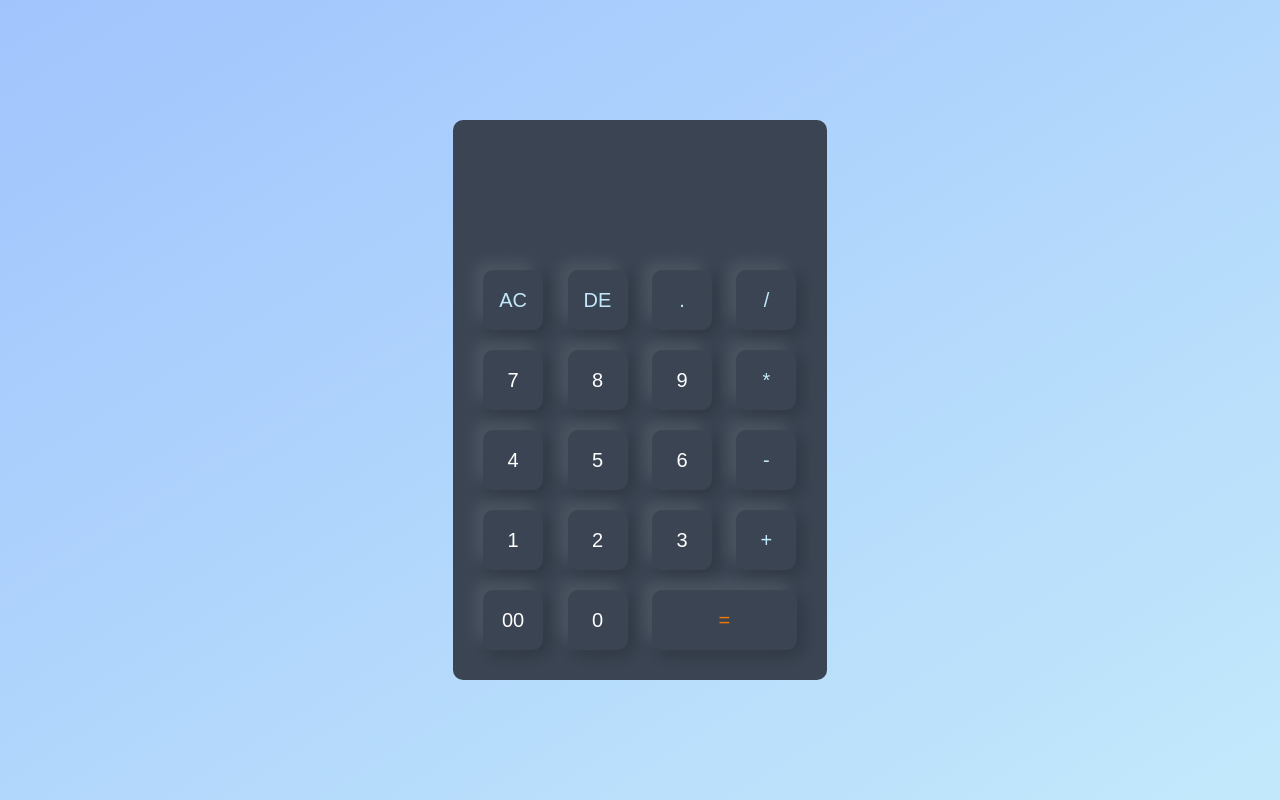
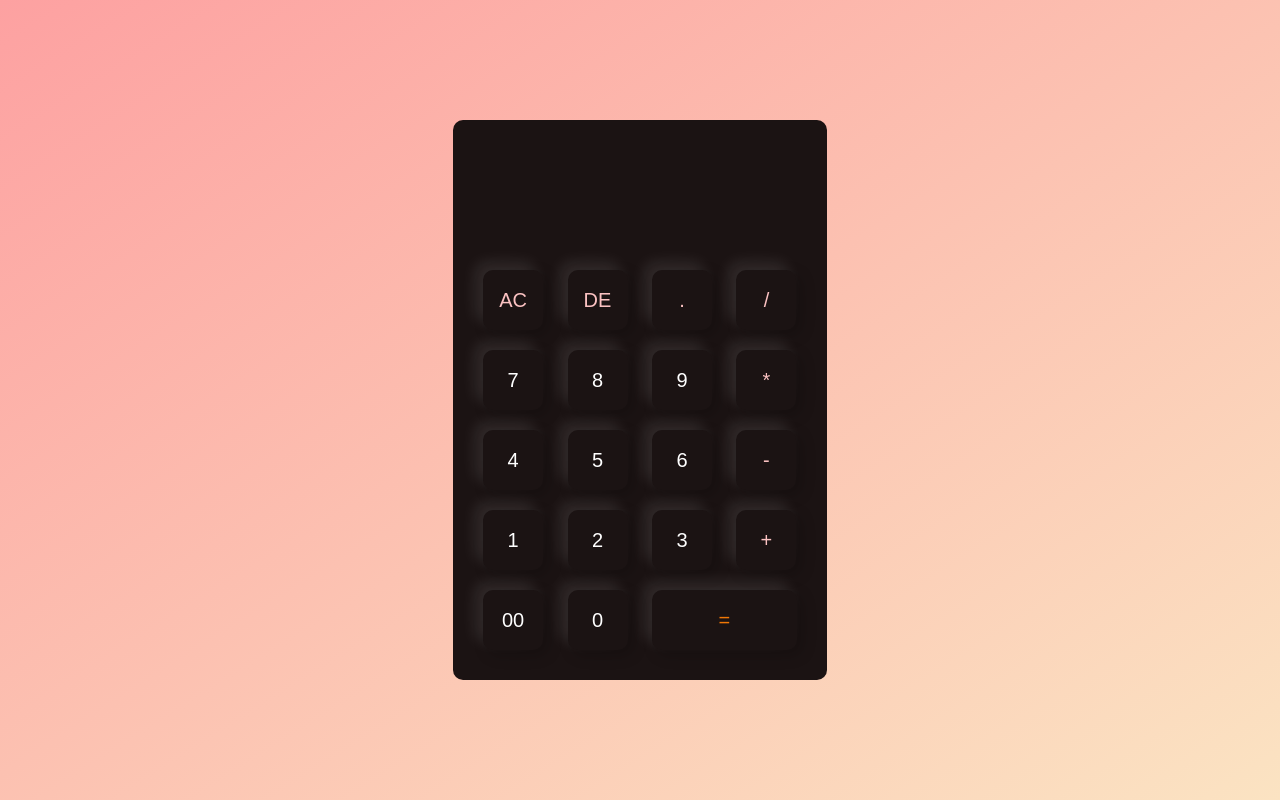
Before and after one commit to TanmoySantra28/SCT_WD_2, a plain HTML site: page index.html in a window 1280 px wide. Drawn offline with Linux system fonts and the light colour scheme.

Commit message:
Update calculator color scheme in style.css
Changed the container background gradient, calculator background, and operator button color to use a new color palette for improved visual appearance.

```diff
--- a/style.css
+++ b/style.css
@@ -8,7 +8,7 @@
 .container {
     width: 100%;
     height: 100vh;
-    background: linear-gradient(to bottom right, #a1c4fd, #c2e9fb);
+    background: linear-gradient(to bottom right, #fda1a1, #fbe3c2);
     display: flex;
     align-items: center;
     justify-content: center;
@@ -16,7 +16,7 @@
 
 
 .calculator {
-    background: #3a4452;
+    background: #1b1313;
     padding: 20px;
     border-radius: 10px;
 }
@@ -55,5 +55,5 @@ form input.equal {
 }
 
 form input.operator {
-    color: #c2e9fb;
+    color: #fbc2c2;
 }
```
